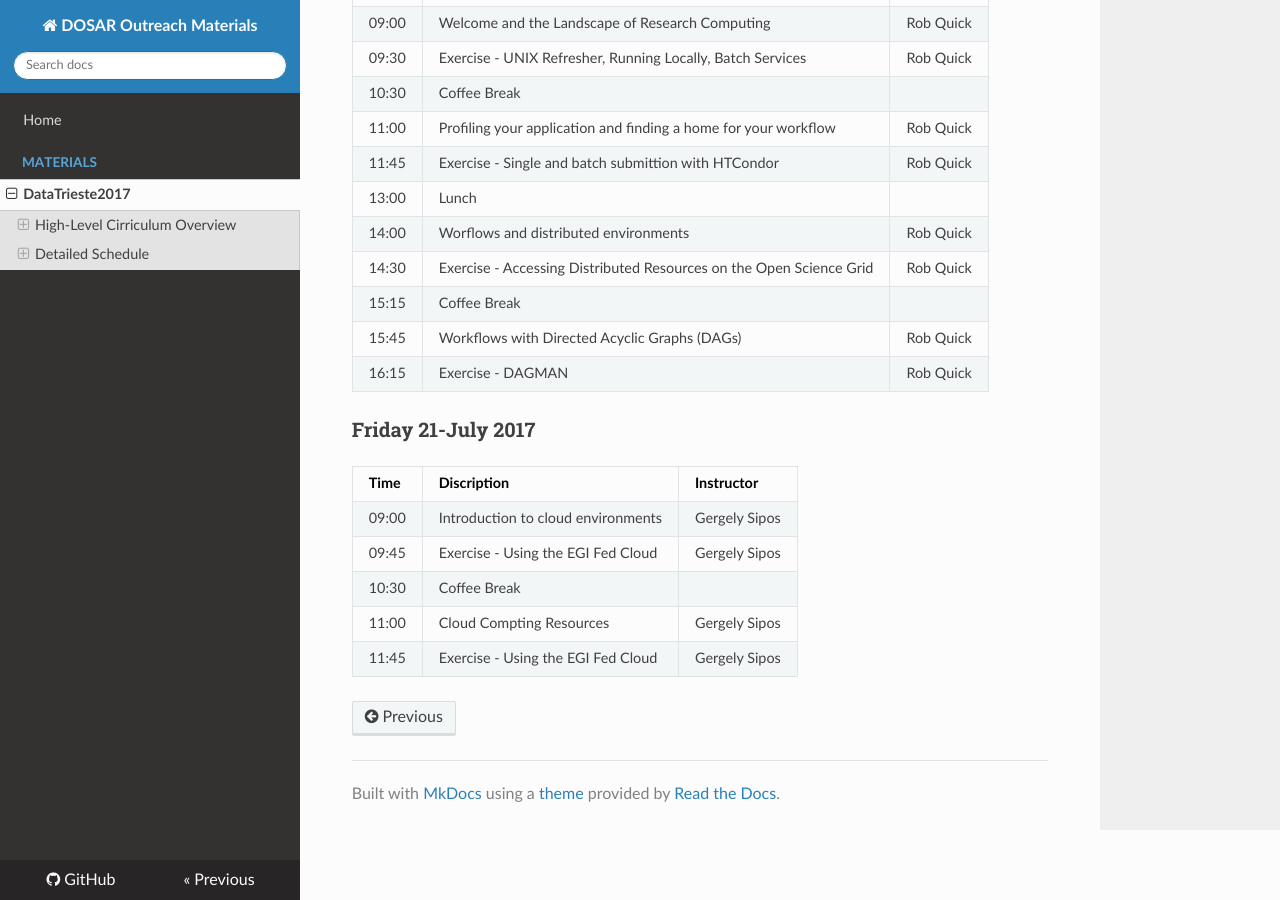
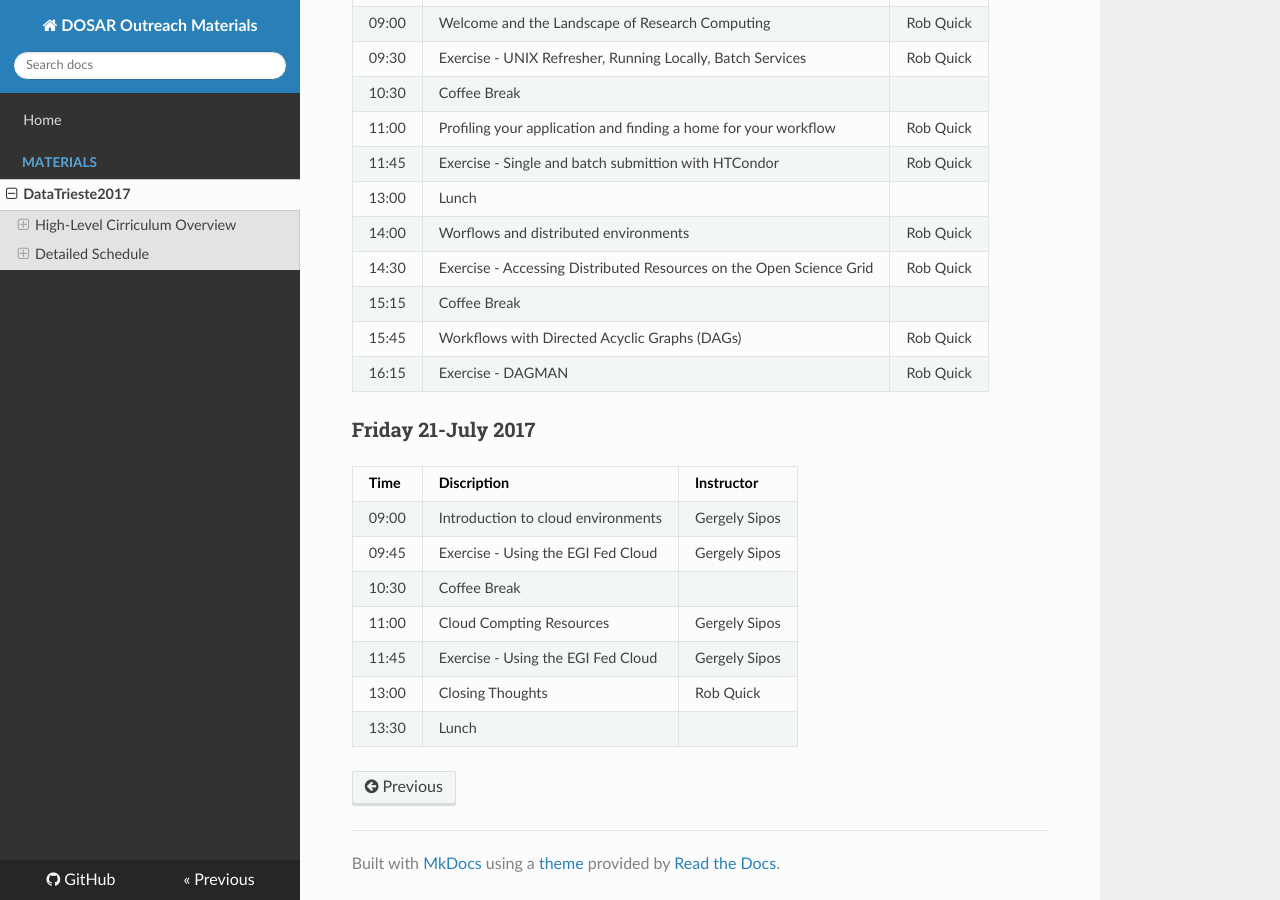
Before and after one commit to opensciencegrid/dosar, an MkDocs documentation site: the page built from docs/Materials/DT2017.md, in a window 1280 px wide and 900 px high, scrolled down 765 px. Built offline with MkDocs 1.6.1, drawn with Linux system fonts in a browser that asks for light colours; nearby versions of some CDN libraries; old or Windows-style settings are respelled for this version of MkDocs.

Commit message:
Update DT2017.md

```diff
--- a/docs/Materials/DT2017.md
+++ b/docs/Materials/DT2017.md
@@ -46,3 +46,5 @@
 | 10:30 | Coffee Break                                                        |                  |
 | 11:00 | Cloud Compting Resources                                            | Gergely Sipos    |
 | 11:45 | Exercise - Using the EGI Fed Cloud                                  | Gergely Sipos    |
+| 13:00 | Closing Thoughts                                                    | Rob Quick        |
+| 13:30 | Lunch                                                               |                  |
```
